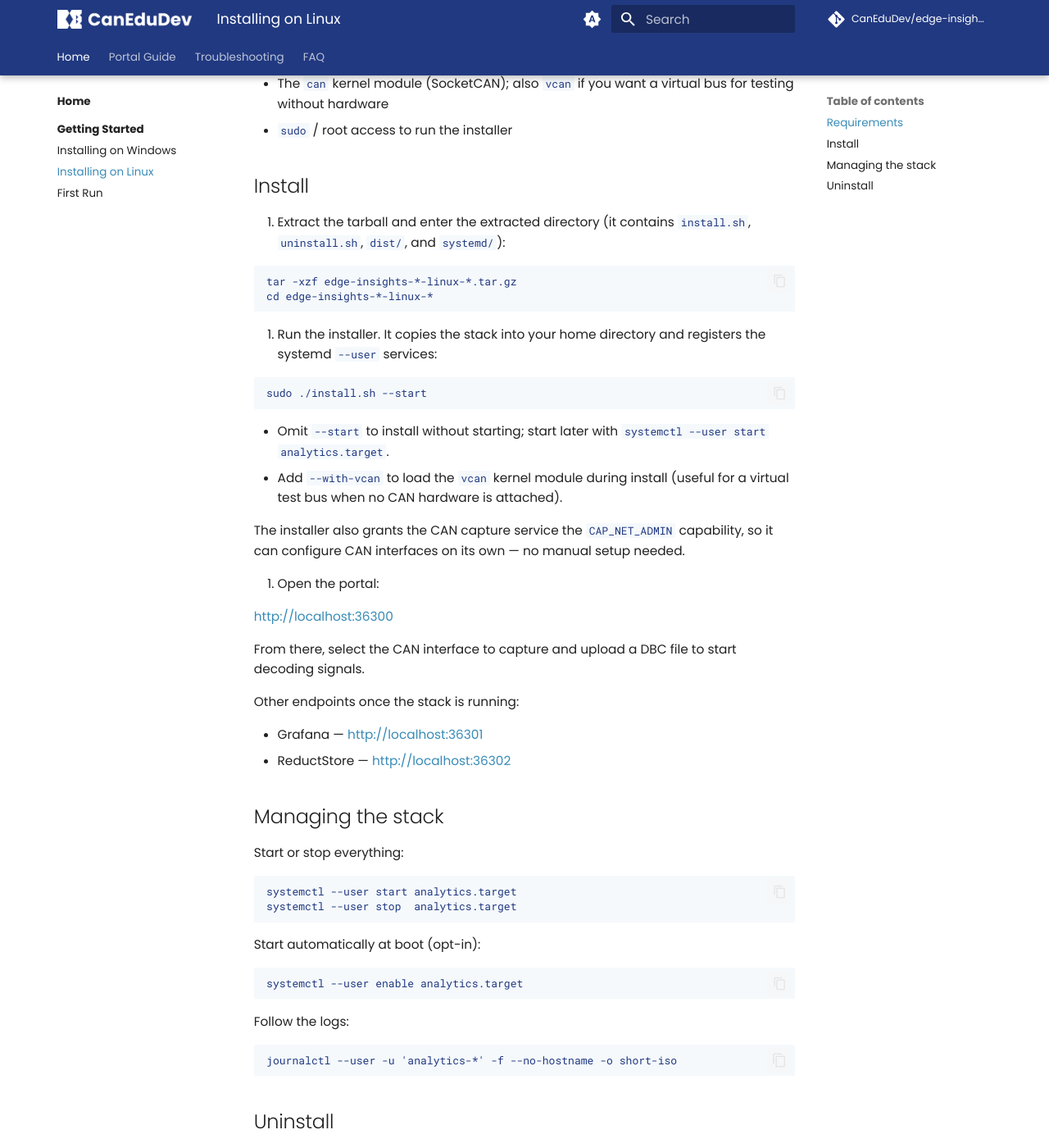
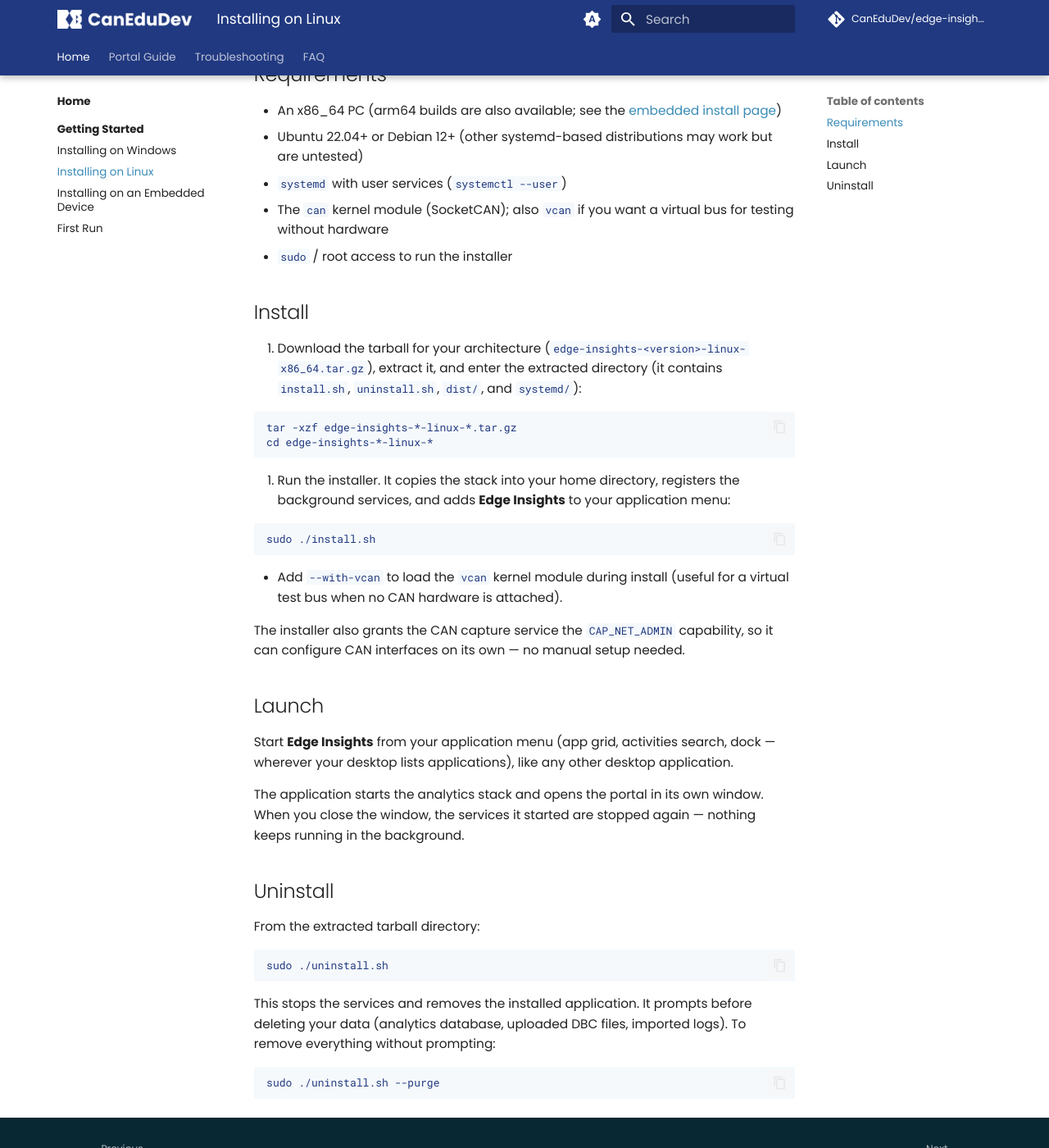
Before and after one commit to CanEduDev/edge-insights-docs, an MkDocs documentation site: the page built from docs/getting-started/installation-linux.md, in a window 1280 px wide and 1400 px high, scrolled down 329 px. Shown: the whole window at 82% size. Built offline with MkDocs 1.6.1 and Material for MkDocs 9.7.7, drawn with Linux system fonts in a browser that asks for light colours; comment, search, counter and statistics services are not loaded; some of the changed text lies outside the part shown.

Commit message:
Split Linux install into desktop and embedded pages, document arm64
On a desktop PC Edge Insights is a regular desktop application: the
installer adds an application-menu entry and the app starts the stack and
opens the portal window itself (stop-on-close). The previous
systemd/ports-oriented content fits the embedded/headless role, so it
moves to a new embedded-device page, which also documents the arm64
tarballs and reaching the portal over the network. First-run and overview
pages updated for the split.

Co-Authored-By: Claude Fable 5 <noreply@anthropic.com>
Claude-Session: https://claude.ai/code/session_0161TaqMTP8nvov6DH2i4SF8

````diff
--- a/docs/getting-started/installation-linux.md
+++ b/docs/getting-started/installation-linux.md
@@ -1,10 +1,17 @@
 # Installing on Linux
 
-This tarball installs the full stack as systemd `--user` services on a
-single Linux PC.
+Edge Insights runs on Linux in two ways:
+
+- **Desktop PC** — covered on this page: Edge Insights installs like any
+  other desktop application and is launched from your application menu.
+- **Embedded / headless device** — a device that monitors a bus
+  continuously, with the portal accessed over the network. See
+  [Installing on an embedded device](installation-embedded.md).
 
 ## Requirements
 
+- An x86_64 PC (arm64 builds are also available; see the
+  [embedded install page](installation-embedded.md))
 - Ubuntu 22.04+ or Debian 12+ (other systemd-based distributions may work
   but are untested)
 - `systemd` with user services (`systemctl --user`)
@@ -14,23 +21,24 @@ single Linux PC.
 
 ## Install
 
-1. Extract the tarball and enter the extracted directory (it contains
-   `install.sh`, `uninstall.sh`, `dist/`, and `systemd/`):
+1. Download the tarball for your architecture
+   (`edge-insights-<version>-linux-x86_64.tar.gz`), extract it, and enter
+   the extracted directory (it contains `install.sh`, `uninstall.sh`,
+   `dist/`, and `systemd/`):
 
    ```
    tar -xzf edge-insights-*-linux-*.tar.gz
    cd edge-insights-*-linux-*
    ```
 
-2. Run the installer. It copies the stack into your home directory and
-   registers the systemd `--user` services:
+2. Run the installer. It copies the stack into your home directory,
+   registers the background services, and adds **Edge Insights** to your
+   application menu:
 
    ```
-   sudo ./install.sh --start
+   sudo ./install.sh
    ```
 
-   - Omit `--start` to install without starting; start later with
-     `systemctl --user start analytics.target`.
    - Add `--with-vcan` to load the `vcan` kernel module during install
      (useful for a virtual test bus when no CAN hardware is attached).
 
@@ -38,46 +46,25 @@ single Linux PC.
    capability, so it can configure CAN interfaces on its own — no manual
    setup needed.
 
-3. Open the portal:
+## Launch
 
-   <http://localhost:36300>
+Start **Edge Insights** from your application menu (app grid, activities
+search, dock — wherever your desktop lists applications), like any other
+desktop application.
 
-   From there, select the CAN interface to capture and upload a DBC file
-   to start decoding signals.
-
-Other endpoints once the stack is running:
-
-- Grafana — <http://localhost:36301>
-- ReductStore — <http://localhost:36302>
-
-## Managing the stack
-
-Start or stop everything:
-
-```
-systemctl --user start analytics.target
-systemctl --user stop  analytics.target
-```
-
-Start automatically at boot (opt-in):
-
-```
-systemctl --user enable analytics.target
-```
-
-Follow the logs:
-
-```
-journalctl --user -u 'analytics-*' -f --no-hostname -o short-iso
-```
+The application starts the analytics stack and opens the portal in its own
+window. When you close the window, the services it started are stopped
+again — nothing keeps running in the background.
 
 ## Uninstall
+
+From the extracted tarball directory:
 
 ```
 sudo ./uninstall.sh
 ```
 
-This stops the services and removes the installed binaries. It prompts
+This stops the services and removes the installed application. It prompts
 before deleting your data (analytics database, uploaded DBC files,
 imported logs). To remove everything without prompting:
 
--- a/mkdocs.yaml
+++ b/mkdocs.yaml
@@ -107,6 +107,7 @@ nav:
           - getting-started/index.md
           - getting-started/installation-windows.md
           - getting-started/installation-linux.md
+          - getting-started/installation-embedded.md
           - getting-started/first-run.md
   - Portal Guide:
       - portal/index.md
````
Also changed, not shown: docs/getting-started/first-run.md (+6 -2 lines), docs/getting-started/index.md (+8 -1 lines), docs/getting-started/installation-embedded.md (added, +98 -0 lines), docs/index.md (+4 -2 lines).
